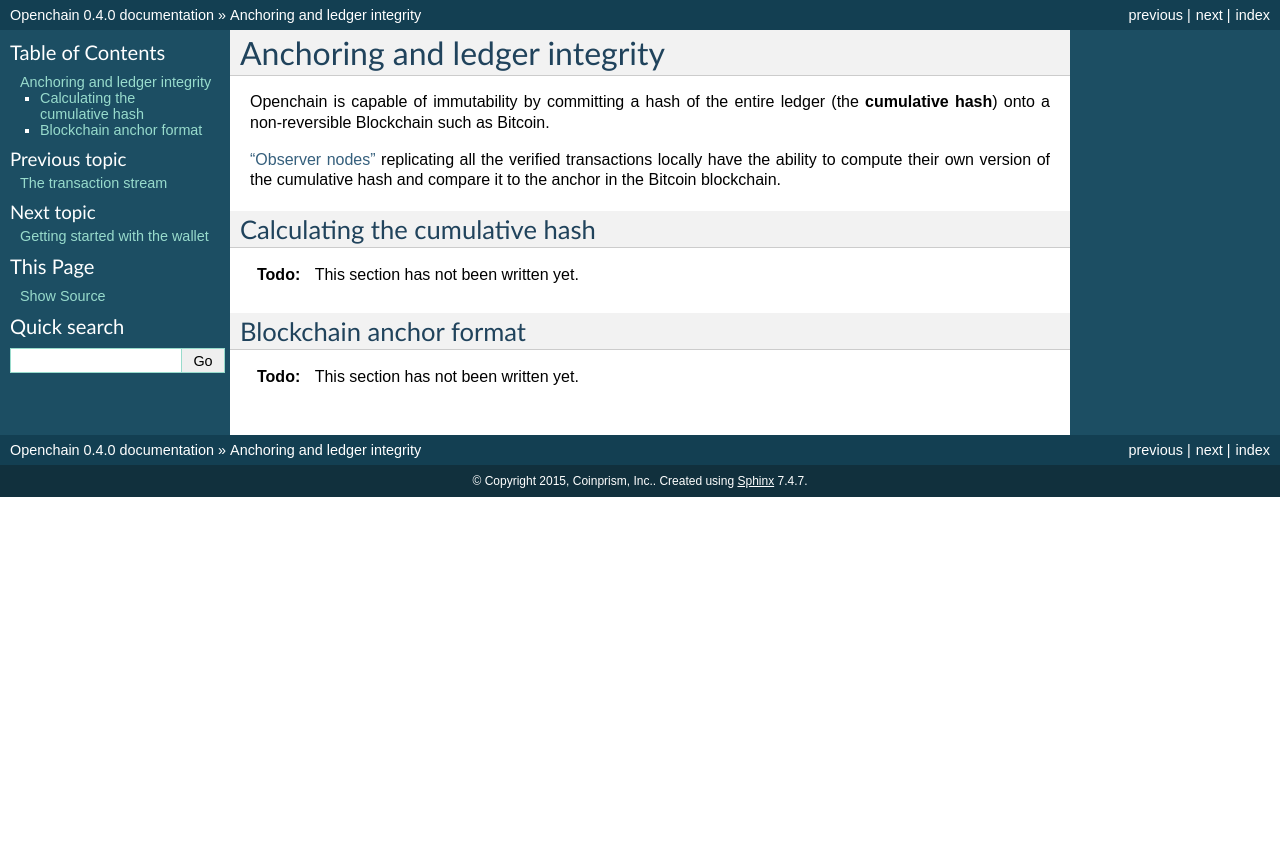
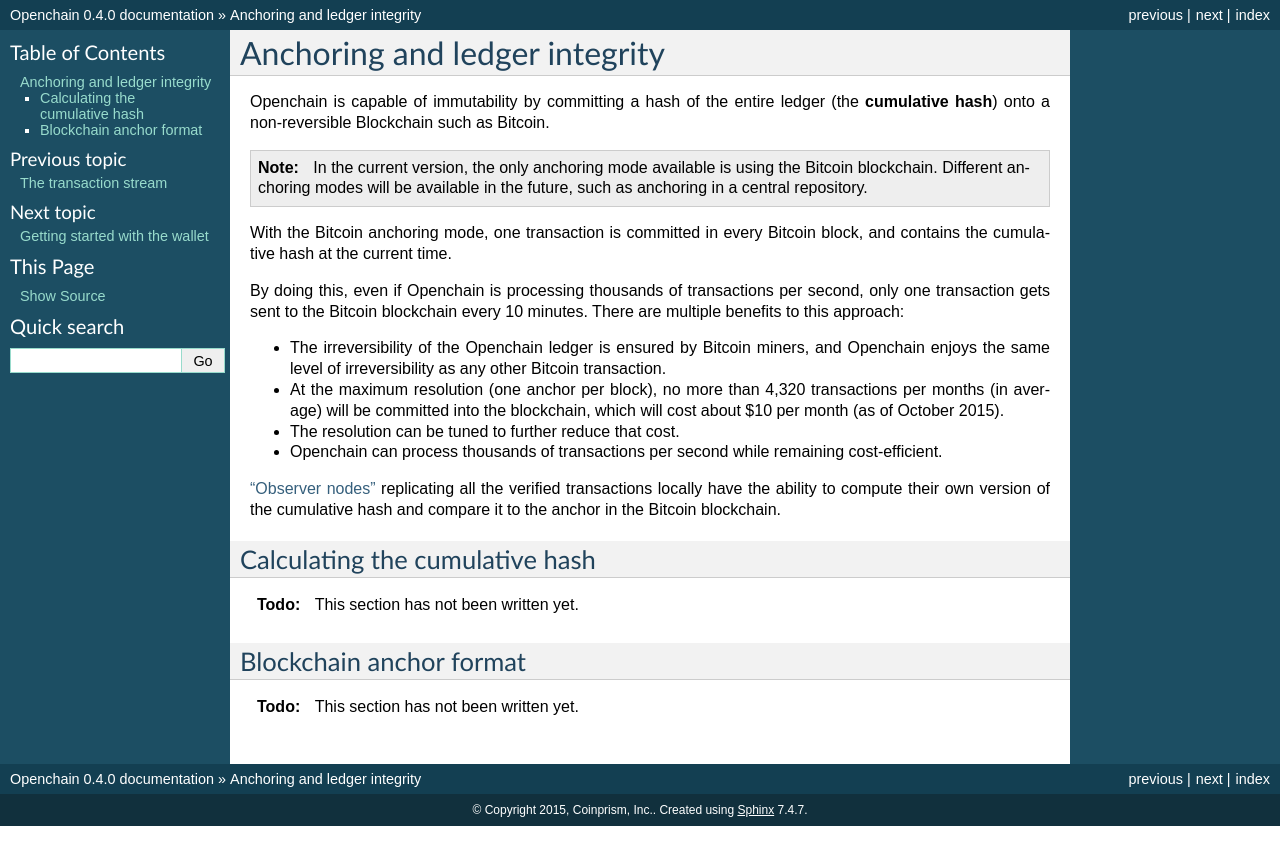
Before and after one commit to openchain/docs, a Sphinx documentation site: the page built from docs/source/general/anchoring.rst, in a window 1280 px wide. Shown: the top 865 px of the page. Built offline with Sphinx 7.4.7, drawn with Linux system fonts in a browser that asks for light colours.

Commit message:
Elaborate more on anchoring

```diff
--- a/docs/source/api/method-calls.rst
+++ b/docs/source/api/method-calls.rst
@@ -66,7 +66,7 @@
 The ``transaction_hash`` field contains the hex-encoded hash of the full transaction.
 
 Query a record (``/record``)
----------------------------
+----------------------------
 
 Query the value and version of a record given its key.
 
--- a/docs/source/general/anchoring.rst
+++ b/docs/source/general/anchoring.rst
@@ -4,6 +4,17 @@
 ==============================
 
 Openchain is capable of immutability by committing a hash of the entire ledger (the **cumulative hash**) onto a non-reversible Blockchain such as Bitcoin.
+
+.. note:: In the current version, the only anchoring mode available is using the Bitcoin blockchain. Different anchoring modes will be available in the future, such as anchoring in a central repository.
+
+With the Bitcoin anchoring mode, one transaction is committed in every Bitcoin block, and contains the cumulative hash at the current time.
+
+By doing this, even if Openchain is processing thousands of transactions per second, only one transaction gets sent to the Bitcoin blockchain every 10 minutes. There are multiple benefits to this approach:
+
+- The irreversibility of the Openchain ledger is ensured by Bitcoin miners, and Openchain enjoys the same level of irreversibility as any other Bitcoin transaction.
+- At the maximum resolution (one anchor per block), no more than 4,320 transactions per months (in average) will be committed into the blockchain, which will cost about $10 per month (as of October 2015).
+- The resolution can be tuned to further reduce that cost.
+- Openchain can process thousands of transactions per second while remaining cost-efficient.
 
 :ref:`"Observer nodes" <observer-nodes>` replicating all the verified transactions locally have the ability to compute their own version of the cumulative hash and compare it to the anchor in the Bitcoin blockchain.
 
```
